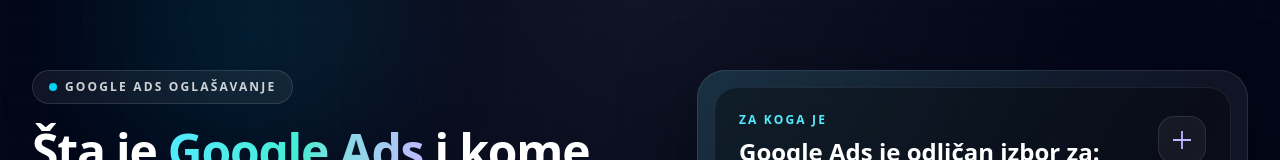
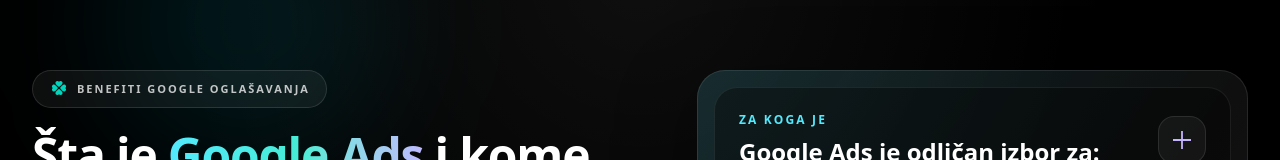
Before and after one commit to Dare3a/katizma, a website built with Vite: page google-ads.html in a window 1280 px wide. Shown: the part 1113-1273 px from the top of the page. Built offline with nearby package versions, Linux system fonts and the light colour scheme.

Commit message:
Na str Google ads u sekciji šta je GA uklonjena mreža sa begraunda i zamenjen eybrow

```diff
--- a/google-ads.html
+++ b/google-ads.html
@@ -549,13 +549,12 @@
 </section>
 
 <!-- ŠTA JE GOOGLE ADS + ZA KOGA JE -->
-<section class="relative overflow-hidden bg-slate-950 py-20 text-white sm:py-24">
+<section class="relative overflow-hidden bg-black py-20 text-white sm:py-24">
     <!-- background -->
     <div class="pointer-events-none absolute inset-0">
         <div class="absolute -top-24 left-[8%] h-72 w-72 rounded-full bg-cyan-400/10 blur-3xl"></div>
         <div class="absolute top-1/3 right-[8%] h-80 w-80 rounded-full bg-violet-500/10 blur-3xl"></div>
         <div class="absolute -bottom-24 left-1/3 h-72 w-72 rounded-full bg-teal-400/10 blur-3xl"></div>
-        <div class="absolute inset-0 opacity-[0.14] [background-image:linear-gradient(to_right,rgba(255,255,255,0.08)_1px,transparent_1px),linear-gradient(to_bottom,rgba(255,255,255,0.08)_1px,transparent_1px)] bg-size-[42px_42px]"></div>
         <div class="absolute inset-0 bg-[radial-gradient(circle_at_top,rgba(255,255,255,0.06),transparent_40%),radial-gradient(circle_at_bottom,rgba(255,255,255,0.04),transparent_55%)]"></div>
     </div>
 
@@ -563,9 +562,25 @@
         <div class="grid items-start gap-10 lg:grid-cols-[1.05fr_0.95fr] lg:gap-14">
             <!-- LEFT -->
             <div class="reveal-up">
-                <div class="inline-flex max-w-full items-center gap-2 rounded-full border border-white/12 bg-white/6 px-3 py-2 text-[10px] font-semibold tracking-[0.18em] text-white/80 backdrop-blur sm:px-4 sm:text-xs">
-                    <span class="inline-block h-2 w-2 rounded-full bg-cyan-400"></span>
-                    GOOGLE ADS OGLAŠAVANJE
+                <div class="inline-flex items-center gap-2 rounded-full border border-white/12 bg-white/5 px-4 py-2 text-[11px] font-semibold tracking-[0.18em] text-white/75 backdrop-blur">
+                    <span class="flex h-5 w-5 items-center justify-center">
+                        <svg viewBox="0 0 24 24" class="h-5 w-5 text-teal-400 shrink-0 relative -top-px"
+                             fill="currentColor" aria-hidden="true">
+                            <path d="M12 4.5c-.8-1.2-3-1.5-4 .3-1 1.8.4 3.3 4 6 3.6-2.7 5-4.2 4-6-1-1.8-3.2-1.5-4-.3z"/>
+                            <g transform="rotate(90 12 12)">
+                                <path d="M12 4.5c-.8-1.2-3-1.5-4 .3-1 1.8.4 3.3 4 6 3.6-2.7 5-4.2 4-6-1-1.8-3.2-1.5-4-.3z"/>
+                            </g>
+                            <g transform="rotate(180 12 12)">
+                                <path d="M12 4.5c-.8-1.2-3-1.5-4 .3-1 1.8.4 3.3 4 6 3.6-2.7 5-4.2 4-6-1-1.8-3.2-1.5-4-.3z"/>
+                            </g>
+                            <g transform="rotate(270 12 12)">
+                                <path d="M12 4.5c-.8-1.2-3-1.5-4 .3-1 1.8.4 3.3 4 6 3.6-2.7 5-4.2 4-6-1-1.8-3.2-1.5-4-.3z"/>
+                            </g>
+                            <path d="M12 14c0 2.2-1 3.5-2.6 5" stroke="currentColor" stroke-width="1.2" fill="none"
+                                  stroke-linecap="round"/>
+                        </svg>
+                    </span>
+                    <span>BENEFITI GOOGLE OGLAŠAVANJA</span>
                 </div>
 
                 <h2 class="mt-5 max-w-3xl text-3xl font-semibold leading-[1.12] tracking-tight sm:text-4xl lg:text-5xl">
```
